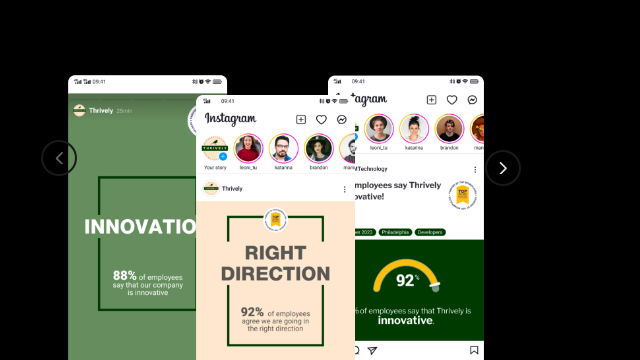
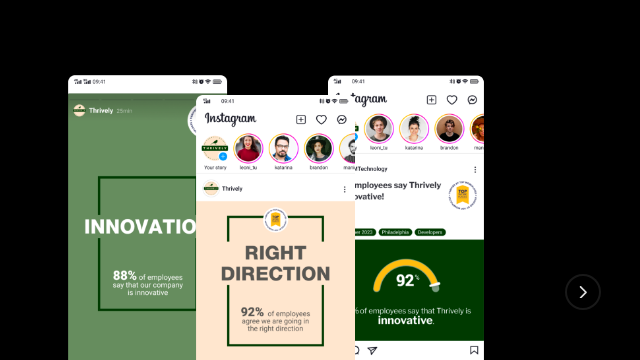
Before and after one commit to joaovictorcamargo/embla-carousel-thumbs-react, a React (Create React App) app: page / in a window 1280 px wide. Shown: the top 360 px of the page, without its empty margins (359-999 px from the left). Built offline with nearby package versions, Linux system fonts and the light colour scheme.

Commit message:
feat: embla__button

```diff
--- a/src/css/embla.css
+++ b/src/css/embla.css
@@ -38,6 +38,7 @@
 .embla__button {
   -webkit-tap-highlight-color: rgba(var(--text-high-contrast-rgb-value), 0.5);
   -webkit-appearance: none;
+  top: 50%; /* Center vertically */
   pointer-events: auto;
   position: absolute;
   transform: translateY(-50%);
@@ -62,18 +63,15 @@
 }
 
 .embla__button--prev {
-  left: 0;
-  margin-top: 150px;
+  left: -80px;
 }
 
 .embla__button--next {
-  right: 0;
-  top: 0;
-  margin-top: 160px;
+  right: -80px;
 }
 
 .embla__button:disabled {
-  color: var(--detail-high-contrast);
+  display: none;
 }
 
 .embla__button__svg {
```
